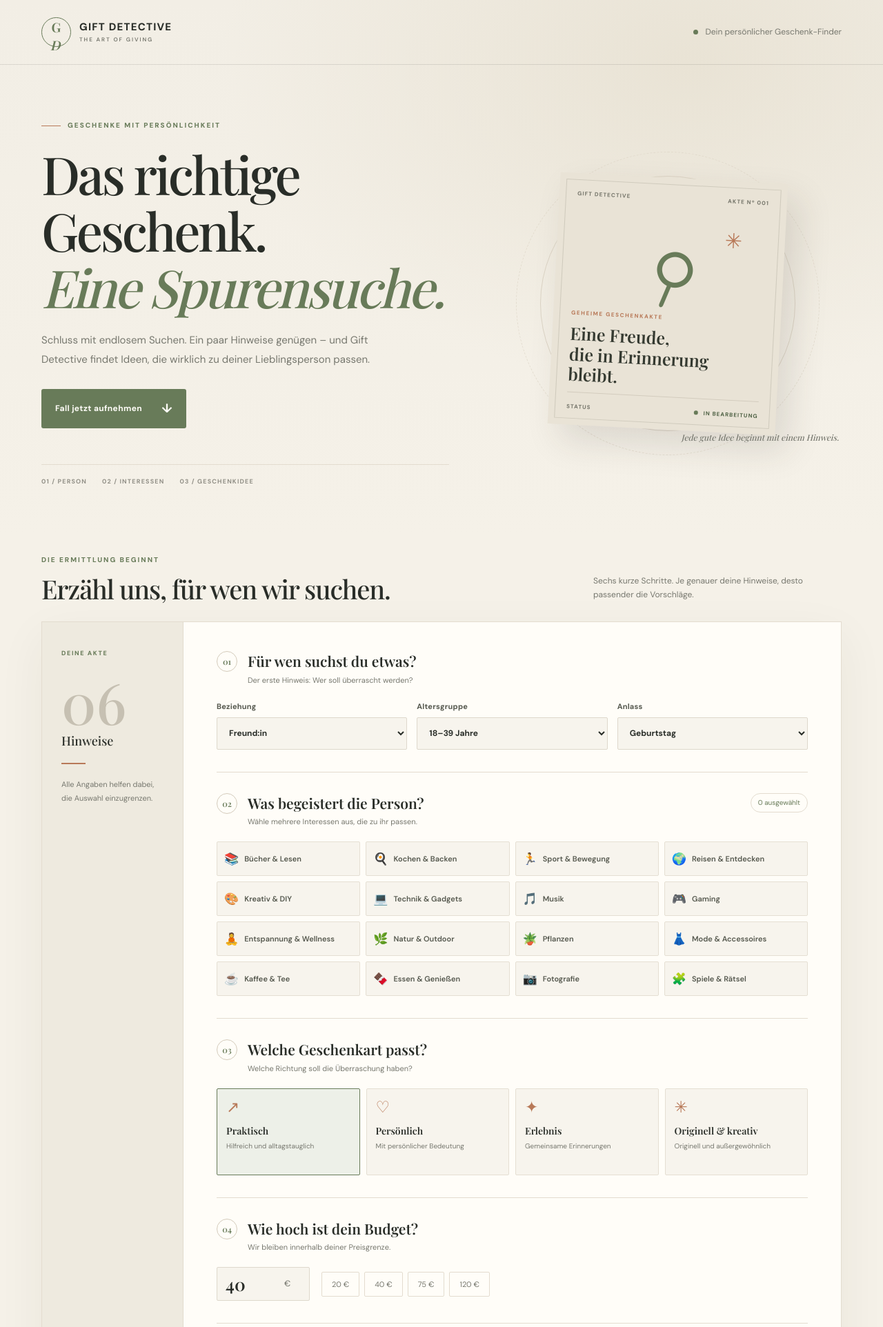
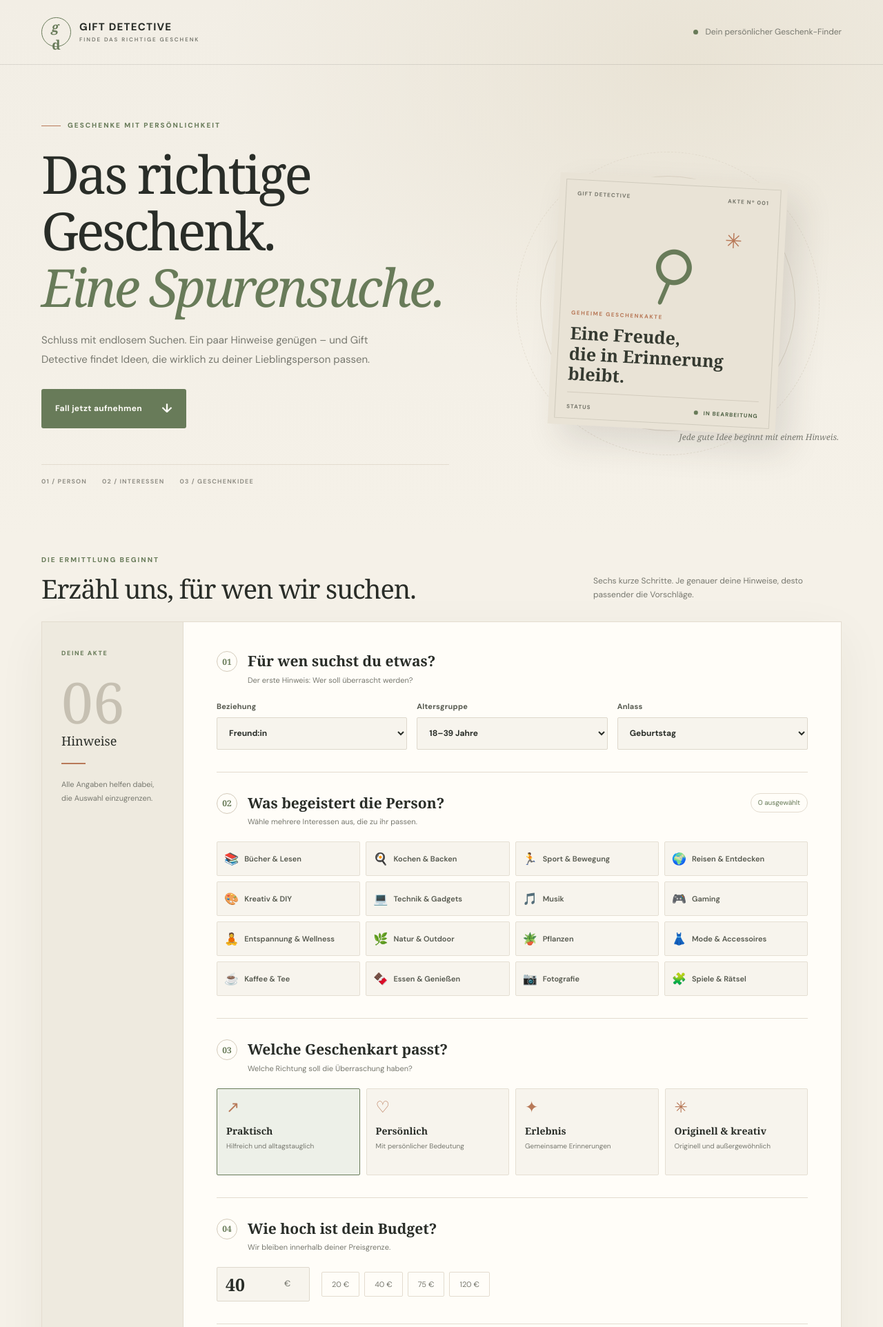
Before and after one commit to b7b4568b98-crypto/Python-Projekt, a Flask app: page / in a window 1280 px wide. Shown: the top 1924 px of the page at 69% size. Run offline with Flask 3, Linux system fonts and the light colour scheme.

Commit message:
Redesign base.html with modern cream visual system

```diff
--- a/templates/base.html
+++ b/templates/base.html
@@ -3,12 +3,12 @@
 <head>
   <meta charset="UTF-8">
   <meta name="viewport" content="width=device-width, initial-scale=1">
-  <meta name="theme-color" content="#f5f1e8">
+  <meta name="theme-color" content="#f7f6f0">
   <meta name="description" content="Gift Detective findet durch deine Angaben durchdachte Geschenkideen – ohne endlose Suche.">
   <title>{% block title %}Gift Detective – Geschenkideen, die passen{% endblock %}</title>
   <link rel="preconnect" href="https://fonts.googleapis.com">
   <link rel="preconnect" href="https://fonts.gstatic.com" crossorigin>
-  <link href="https://fonts.googleapis.com/css2?family=DM+Sans:wght@400;500;600;700;800&family=Playfair+Display:wght@500;600;700&display=swap" rel="stylesheet">
+  <link href="https://fonts.googleapis.com/css2?family=DM+Sans:wght@400;500;600;700;800&family=Manrope:wght@500;600;700;800&display=swap" rel="stylesheet">
   <link rel="stylesheet" href="{{ url_for('static', filename='style.css') }}">
   <script src="{{ url_for('static', filename='app.js') }}" defer></script>
 </head>
@@ -16,8 +16,8 @@
   <header class="site-header">
     <div class="header-inner wrap">
       <a class="brand" href="{{ url_for('home') }}" aria-label="Gift Detective – Startseite">
-        <span class="brand-mark" aria-hidden="true">G<span>D</span></span>
-        <span class="brand-name">gift detective<small>THE ART OF GIVING</small></span>
+        <span class="brand-mark" aria-hidden="true"><span>g</span>d</span>
+        <span class="brand-name">gift detective<small>FINDE DAS RICHTIGE GESCHENK</small></span>
       </a>
       <div class="header-right"><span class="online-indicator"></span><span>Dein persönlicher Geschenk-Finder</span></div>
     </div>
```
